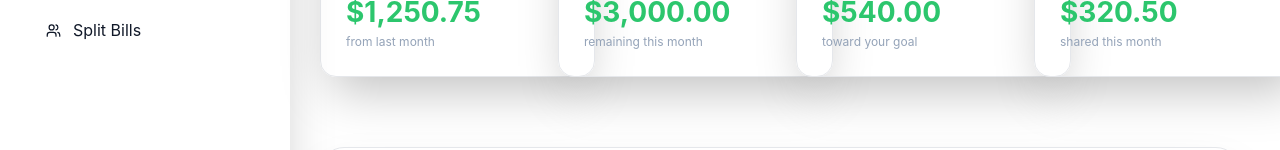
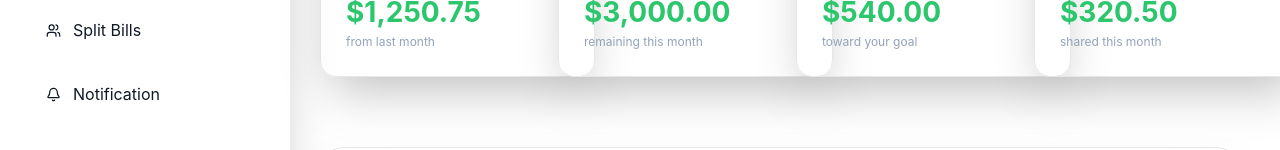
Before and after one commit to mekihallil/finance-tracker, a React (Vite) app in the folder frontend/: page / in a window 1280 px wide. Shown: the part 314-464 px from the top of the page. Built offline with nearby package versions, Linux system fonts and the light colour scheme; no server answers.

Commit message:
feat(navbar): implement notification feature

```diff
--- a/frontend/src/page/NavBar.tsx
+++ b/frontend/src/page/NavBar.tsx
@@ -1,4 +1,5 @@
 import {
+  Bell,
   CirclePlus,
   Dot,
   House,
@@ -27,6 +28,12 @@ const navData: nav[] = [
     title: "Split Bills",
     icon: <Users size={15} />,
     url: "/split-bill",
+  },
+  {
+    id: 5,
+    title: "Notification",
+    icon: <Bell size={15} />,
+    url: "/notification",
   },
 ];
 
```
